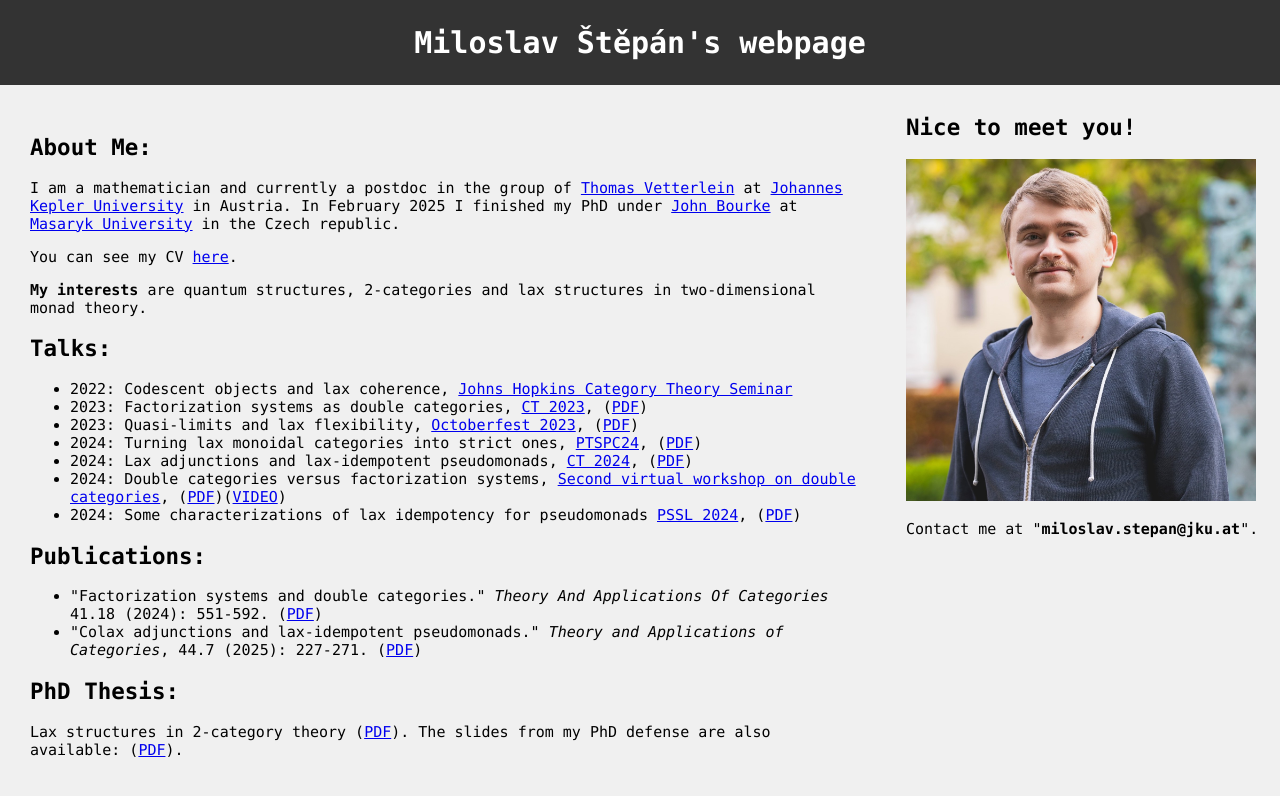
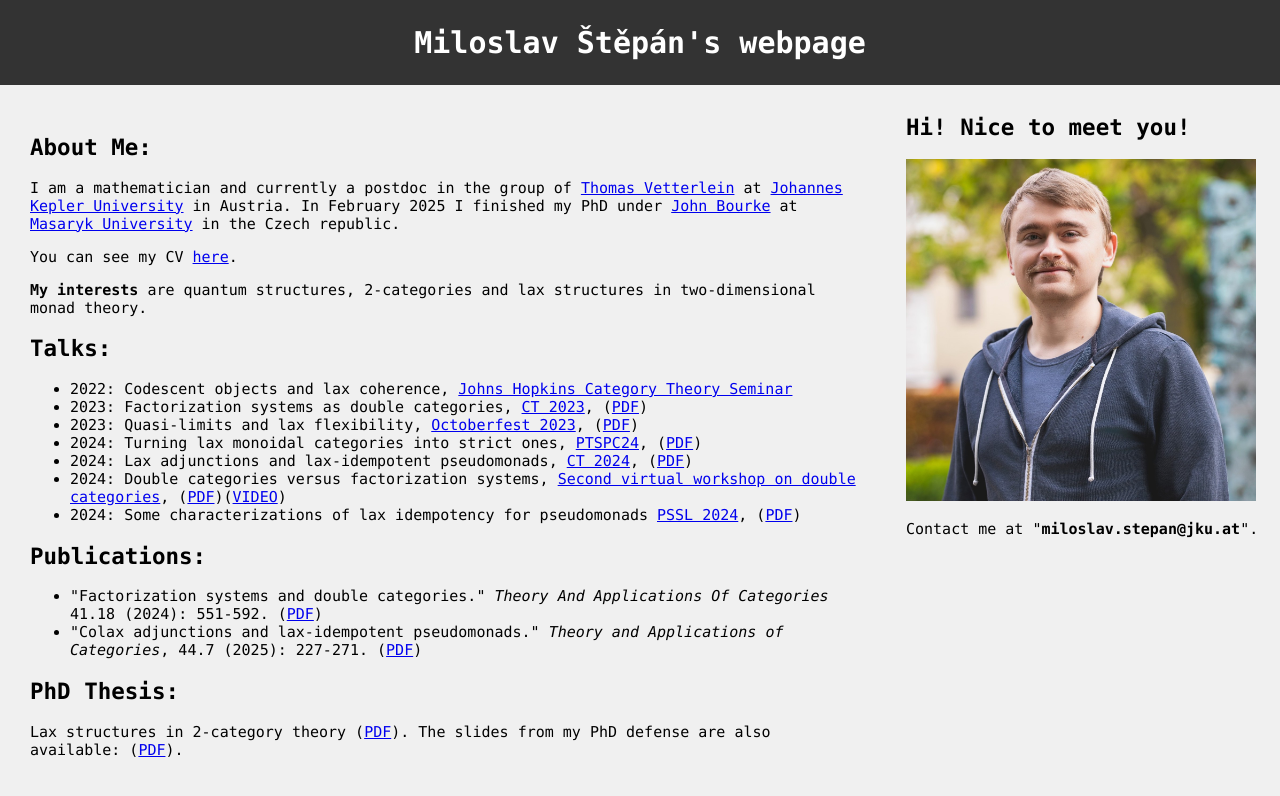
Before and after one commit to MiloslavStepan/MiloslavStepan.github.io, a Jekyll site: the page built from README.md, in a window 1280 px wide. Shown: the top 796 px of the page. Built offline with Jekyll 4.4.1, drawn with Linux system fonts in a browser that asks for light colours; our own code applies the rules of GitHub Pages for plain Markdown files.

```diff
--- a/_layouts/home.html
+++ b/_layouts/home.html
@@ -101,7 +101,7 @@
 
   </div>
   <div class="column2"> <!-- style="background-color:#bbb;"> -->
-<h2>Nice to meet you!</h2>
+<h2>Hi! Nice to meet you!</h2>
 <img src="Files/Milostav Stepan_ACADEMIC2.jpg" alt="Photo of me" width="350">
 <p>Contact me at "<b>miloslav.stepan@jku.at</b>".</p>
 
```
